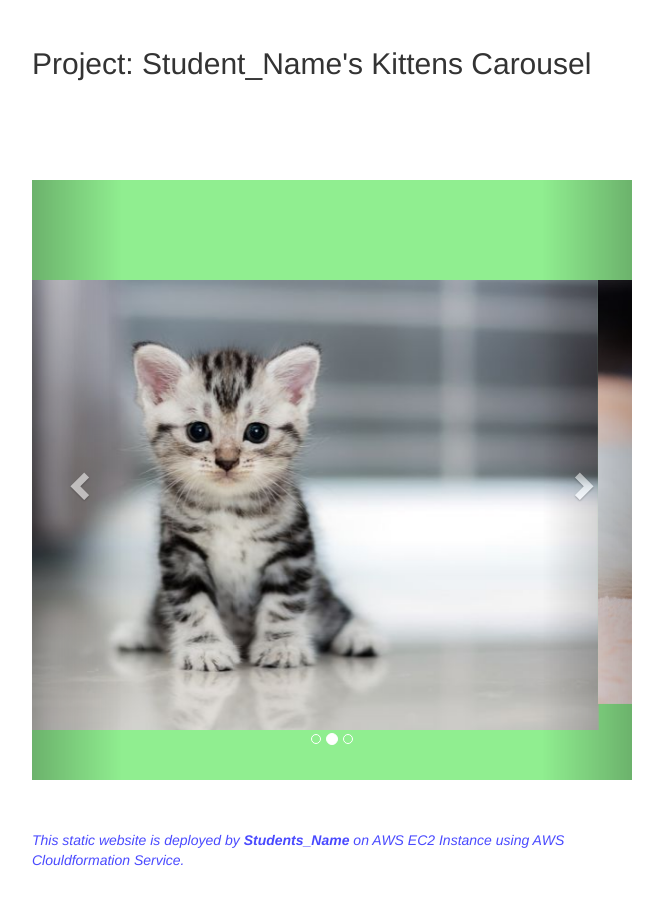
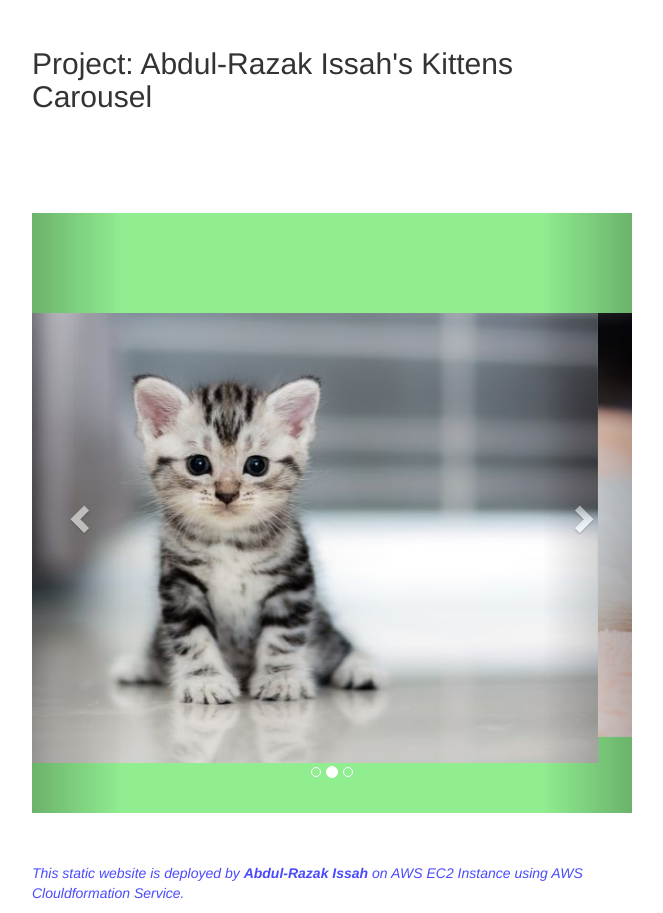
Before and after one commit to zakus2023/my-repository, a plain HTML site: page 101-kittens-carousel-static-website-ec2/static-web/index.html in a window 1280 px wide. Shown: the part 203-1116 px from the top of the page, without its empty margins (308-971 px from the left). Before the commit the page ends 1083 px from the top, so only its background shows below. Drawn offline with nearby package versions, Linux system fonts and the light colour scheme.

Commit message:
added my name

```diff
--- a/101-kittens-carousel-static-website-ec2/static-web/index.html
+++ b/101-kittens-carousel-static-website-ec2/static-web/index.html
@@ -45,7 +45,7 @@
 
   <div><img style="width:300px; height:100px" src="https://clarusway.com/wp-content/uploads/2022/12/clarusway-logo-black.png" /></div>
 
-  <h2> Project: Student_Name's Kittens Carousel</h2>
+  <h2> Project: Abdul-Razak Issah's Kittens Carousel</h2>
 
   <div id="myCarousel" class="carousel slide" data-ride="carousel">
     <!-- Indicators -->
@@ -80,7 +80,7 @@
   </div>
 
 
-  <p class="footnote"><i>This static website is deployed by <b> Students_Name </b> on AWS EC2 Instance using AWS
+  <p class="footnote"><i>This static website is deployed by <b> Abdul-Razak Issah </b> on AWS EC2 Instance using AWS
       Clouldformation Service.</i></p>
 </body>
 
```
Also changed, not shown: 2 other files.
